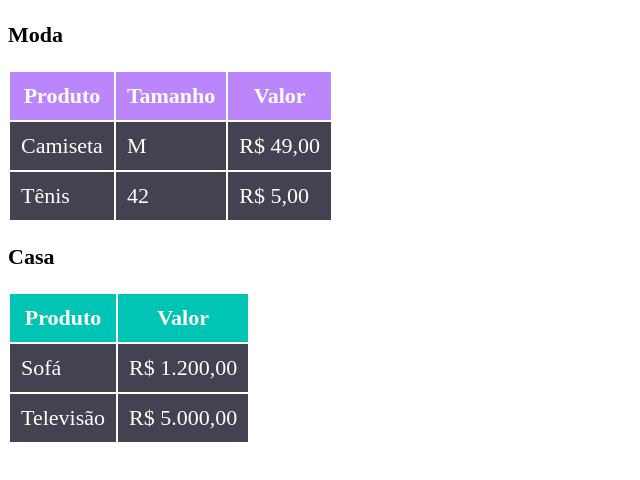
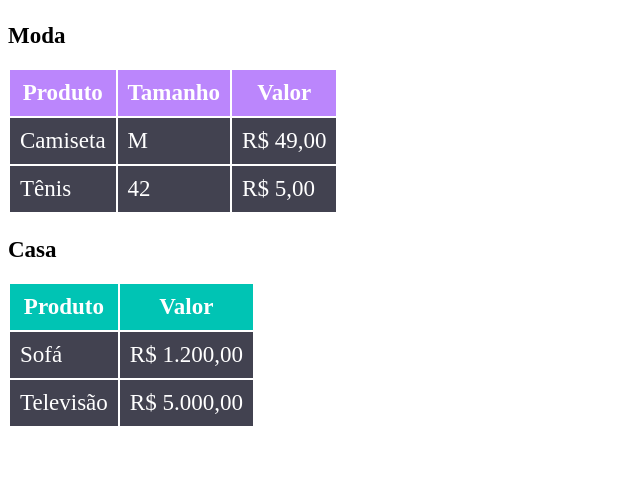
Before and after one commit to Regis-Castro/desafios-html-css-basico, a plain HTML site: page desafio-final/index.html in a window 1280 px wide. Shown: the whole page, without its empty margins (0-640 px from the left). Drawn offline with Linux system fonts and the light colour scheme.

Commit message:
corrigido

```diff
--- a/desafio-final/styles.css
+++ b/desafio-final/styles.css
@@ -1,5 +1,9 @@
 * {
-  font-size: 22px;
+  font-size: 23px;
+}
+
+h3 {
+  margin-bottom: 19px;
 }
 
 table.moda, table.casa {
@@ -19,5 +23,5 @@ tr.cabecalho-casa {
 }
 
 th, td {
-  padding: 11px;
+  padding: 10px;
 }
```
